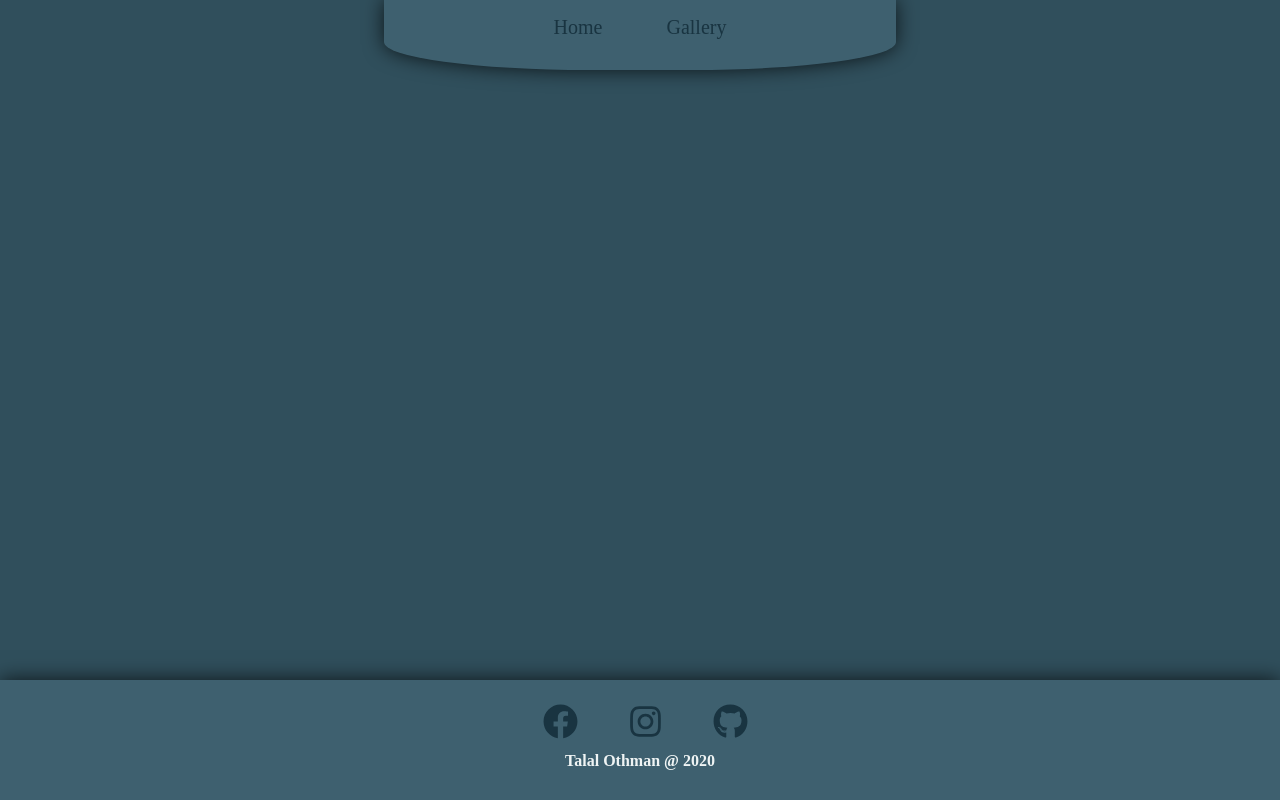
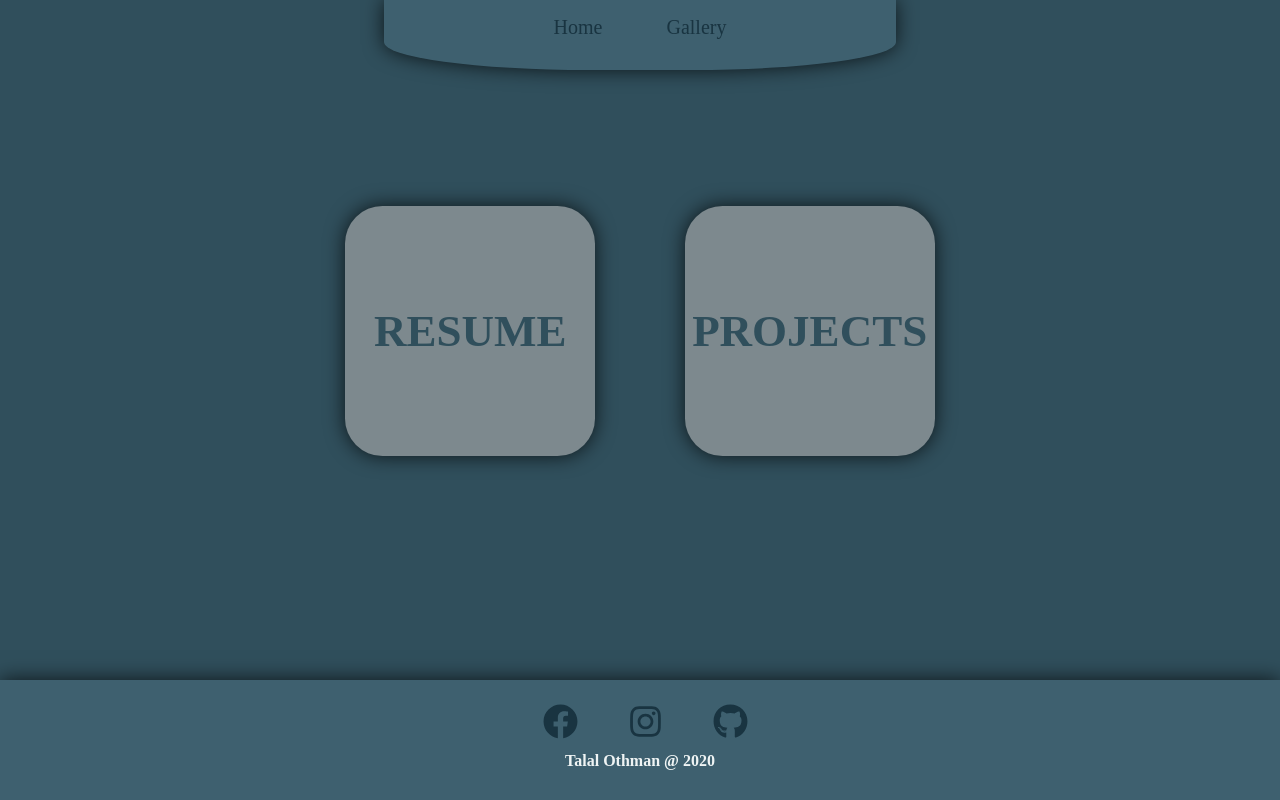
Before and after one commit to talalOthman/Portfolio-Website, a React (Create React App) app in the folder personal-site/: page / in a window 1280 px wide. Built offline with nearby package versions, Linux system fonts and the light colour scheme.

Commit message:
added containers to the page

```diff
--- a/personal-site/src/App.js
+++ b/personal-site/src/App.js
@@ -2,6 +2,7 @@ import React from 'react';
 import './App.css';
 import Navbar from "./Navbar";
 import Footer from "./Footer";
+import Container from './Container';
 import { BrowserRouter as Router, Switch, Route } from "react-router-dom"
 
 function App() {
@@ -13,7 +14,7 @@ function App() {
       </div>
 
       <div className="app__containers">
-
+        <Container />
       </div>
 
       <div className="app__footer">
--- /dev/null
+++ b/personal-site/src/Container.css
@@ -0,0 +1,96 @@
+.container p{
+    font-size: 45px;
+    color: #304f5c;
+
+}
+
+.container{
+    display: flex;
+    flex-direction: row-reverse;
+    justify-content: space-evenly;
+    border: 0px solid red;
+    margin: 17vh 20vw;
+    transition: 0.5s;
+
+}
+
+
+.container a{
+    text-decoration: none;
+    border-radius: 15%;
+    background-color: #7d898e;
+    height: 250px;
+    width: 250px;
+    display: flex;
+    justify-content: center;
+    align-items: center;
+    transition: 0.5s;
+    opacity: 0;
+    animation-name: menuContainersAnimation;
+    animation-duration: 1s;
+    animation-delay: 2s;
+    animation-fill-mode: forwards;
+    box-shadow: 0px 0px 20px 0px rgba(0, 0, 0, 0.75);
+}
+
+@keyframes menuContainersAnimation{
+    from{
+
+        opacity: 0;
+    }
+
+    to{
+        visibility: visible;
+        opacity: 1;
+    }
+}
+
+.container a:hover{
+    background-color: #aab9bf;
+    transition: 0.5s;
+    box-shadow: 0px 0px 20px 0px rgba(253, 253, 253, 0.75);
+    transition: 0.5s;
+}
+
+
+
+@keyframes disapperAnimation{
+    from{
+        opacity: 1;
+    }
+
+    to{
+        opacity: 0;
+        pointer-events: none;
+    }
+}
+
+
+@keyframes notDisapper{
+
+
+    to{
+        margin-left: 31%;
+
+    }
+}
+
+
+@keyframes notDisapperReverse{
+
+
+    to{
+        margin-right: 31%;
+
+    }
+}
+
+
+#Projects{
+    animation-fill-mode: forwards;
+}
+
+#Resume{
+
+    animation-fill-mode: forwards;
+}
--- a/personal-site/src/Container.js
+++ b/personal-site/src/Container.js
@@ -1,9 +1,16 @@
 import React from 'react';
+import './Container.css';
 
 function Container() {
     return (
-        <div>
+        <div className="container">
+            <a href="https://github.com/talalOthman?tab=repositories" id="Projects">
+                <p>PROJECTS</p>
+            </a>
 
+            <a href="Resume.pdf" id="Resume">
+                <p>RESUME</p>
+            </a>
         </div>
     )
 }
```
